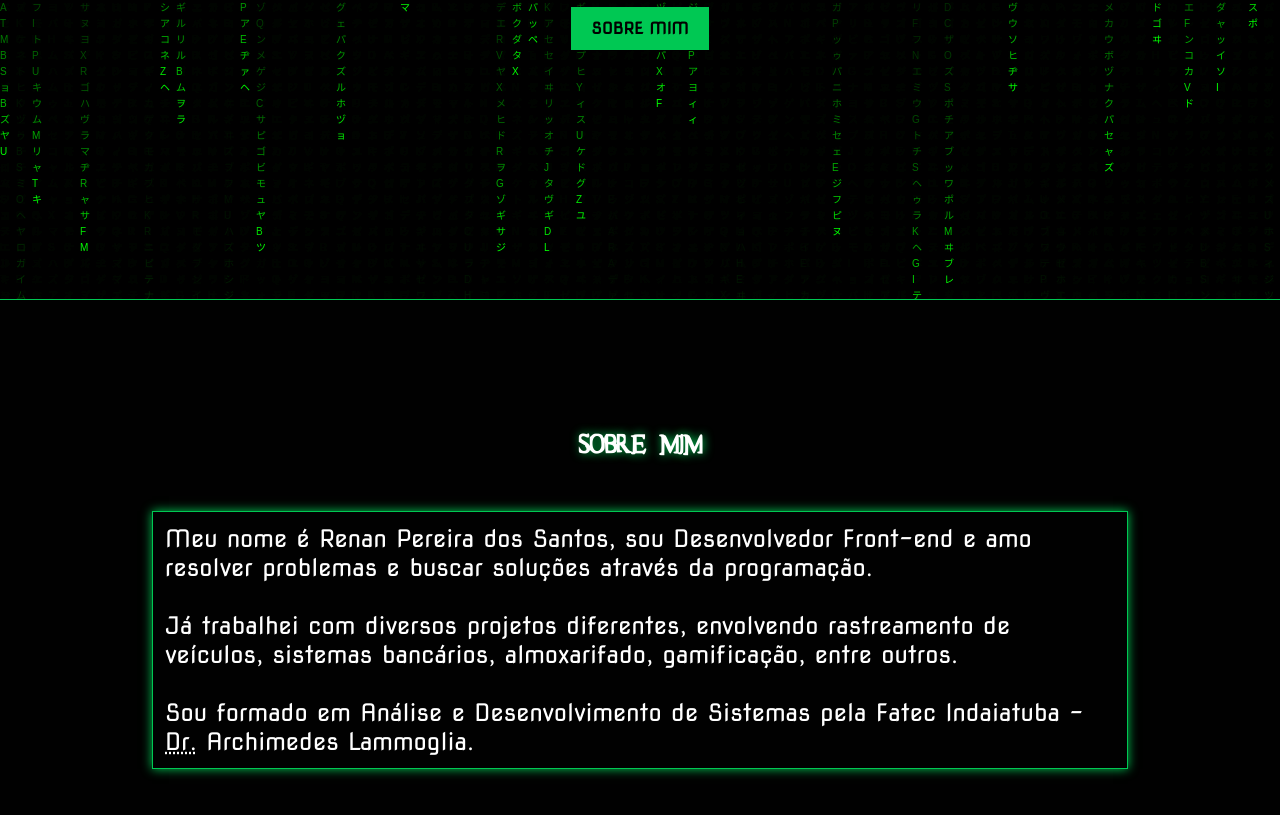
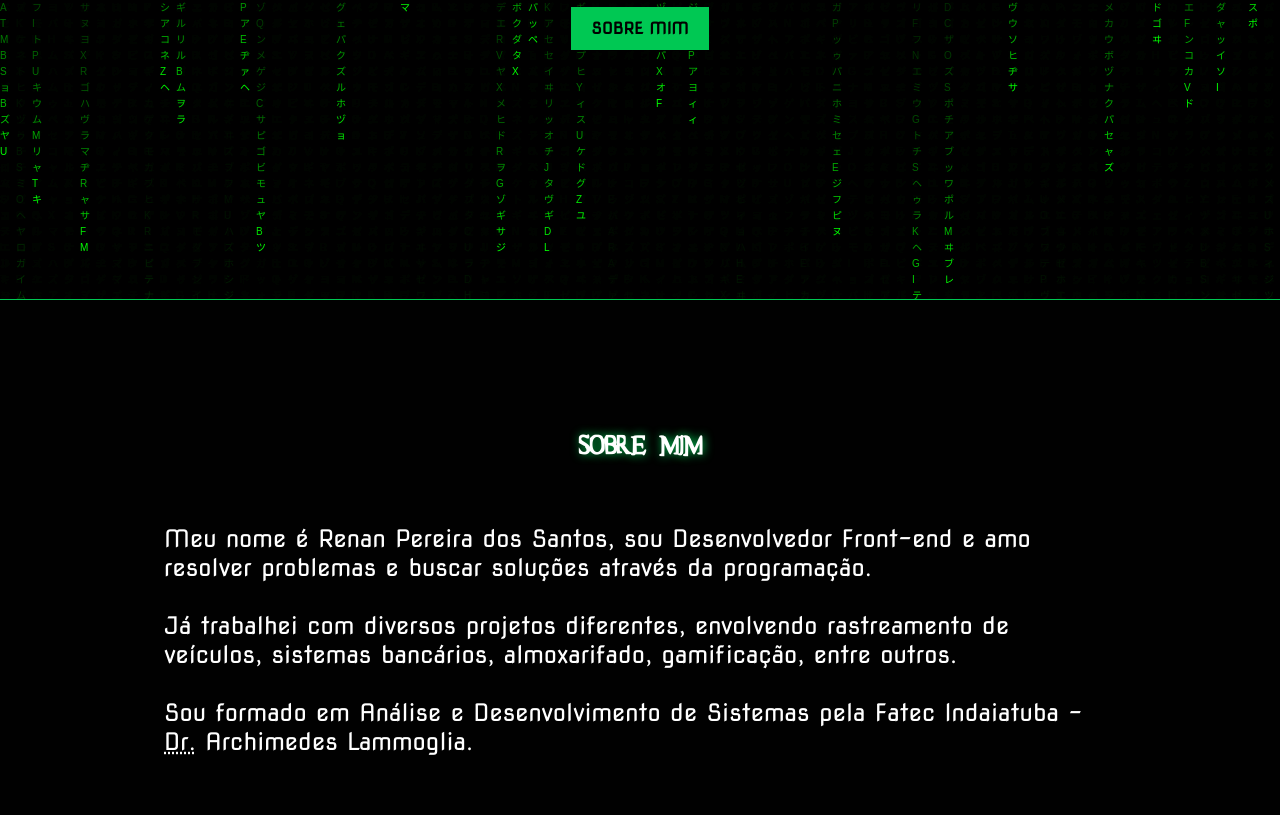
Before and after one commit to renanhz/portfolio, a plain HTML site: page index.html in a window 1280 px wide. Shown: the part 501-1316 px from the top of the page. Drawn offline with Linux system fonts and the light colour scheme.

Commit message:
removing border about desc

```diff
--- a/styles/general.css
+++ b/styles/general.css
@@ -172,6 +172,4 @@ h1 {
 .about-desc {
   padding: 12px;
   color: white;
-  border: 1px solid var(--green);
-  box-shadow: 0px 0px 10px var(--green);
 }
```
